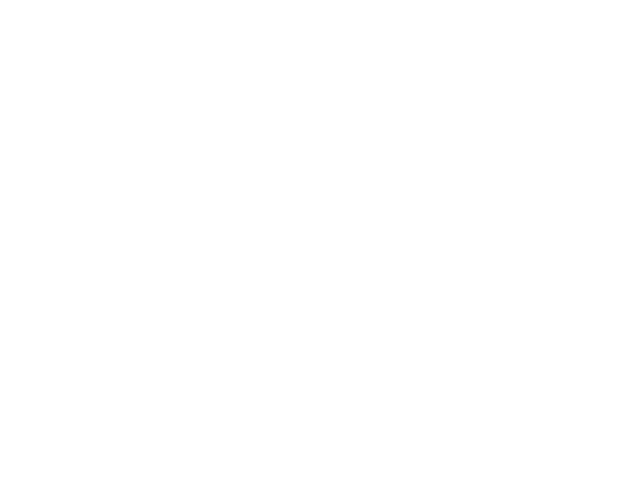
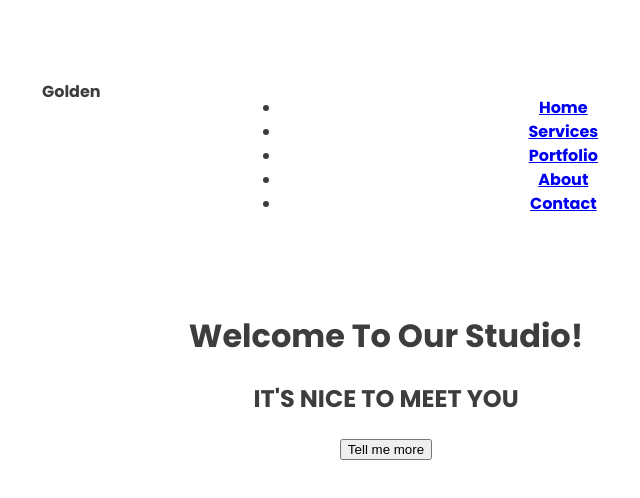
Before and after one commit to anntan2913/Landing-golden, a website: page index.html in a window 1280 px wide. Shown: the whole page, without its empty margins (254-894 px from the left). Drawn offline with Linux system fonts and the light colour scheme; a web font is replaced by a local one.

Commit message:
Add header section html

```diff
--- a/index.html
+++ b/index.html
@@ -12,7 +12,27 @@
         <link rel="stylesheet"  href="css/style.css">
     </head>
     <body>
-
+        <header class="splash">
+            <div class="container nav">
+                <div class="row">
+                    <div class="col-sm-4 brand">Golden</div>
+                    <div class="col-sm-8">
+                        <ul>
+                            <li><a href="#">Home</a></li>
+                            <li><a href="#">Services</a></li>
+                            <li><a href="#">Portfolio</a></li>
+                            <li><a href="#">About</a></li>
+                            <li><a href="#">Contact</a></li>
+                        </ul>
+                    </div>
+                </div>
+            </div>
+            <div class="splash-inner">
+                <h1 class="page-title">Welcome To Our Studio!</h1>
+                <h2 class="page-subtitle">IT'S NICE TO MEET YOU</h2>
+                <button class="btn">Tell me more</button>
+            </div>
+        </header>
 
 
 
```
